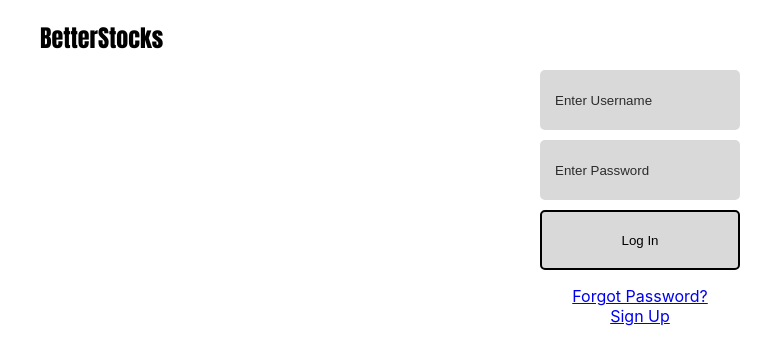
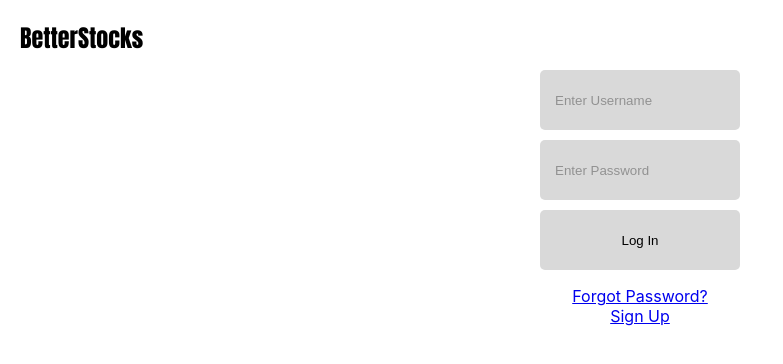
Before and after one commit to joncokisler/BetterStocks, a React (Create React App) app: page /login in a window 1280 px wide. Shown: the top 364 px of the page, without its empty margins (0-783 px from the left). Built offline with nearby package versions, Linux system fonts and the light colour scheme.

Commit message:
fixed header dissappearing, and fixed css issues

```diff
--- a/src/react-components/header/Header.css
+++ b/src/react-components/header/Header.css
@@ -1,17 +1,11 @@
 #logo {
-    width:100%;
-    position: relative;
-    display: inline;
+    width:fit-content;
+left:20px;
+top:20px;
+    position: absolute;
+    display: inline-block;
+    overflow: hidden;
     height: auto;
     font-family: Impact, Haettenschweiler, 'Arial Narrow Bold', sans-serif;
     font-size: 1.5em;
 }
-
-#logo a{
-
-    left: -600px;
-    top: 0px;
-    position: absolute;
-
-
-}
--- a/src/react-components/login-signup/SignupPage.css
+++ b/src/react-components/login-signup/SignupPage.css
@@ -14,7 +14,7 @@ ul {
 
 
 
-input{
+#inputDiv input{
     background-color: #d9d9d9;
     border:none;
     display: block;
@@ -27,12 +27,12 @@ input{
     transition: all .2s ease-in-out;
 
 }
-input:hover{
+#inputDiv input:hover{
 
     transform: scale(1.08);
 
 }
-input:focus{
+#inputDiv input:focus{
     background-color: #d9d9d9;
     border:none;
     display: block;
@@ -49,8 +49,8 @@ input:focus{
 #submit-button{
     border: black 2px solid;
 }
-::placeholder{
-    color:black;
+#inputDiv input::placeholder{
+    color:gray;
     opacity: 0.8;
     padding:5px;
 }
```
